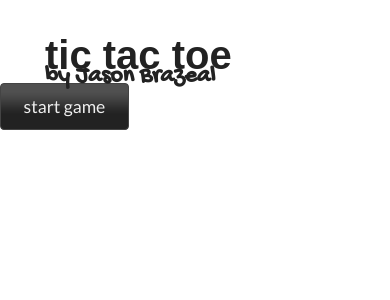
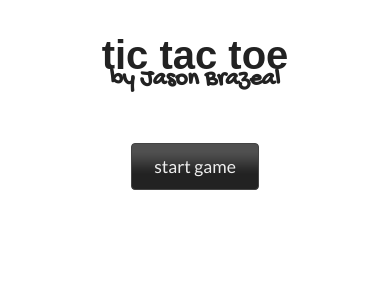
Before and after one commit to jasonbrazeal/tictactoe, a Django app: template apps/game/templates/game/home.html in a window 390 px wide. Shown: the top 300 px of the page. Run offline with Django 3.2, Linux system fonts and the light colour scheme; the template is opened without the code that fills it, so the values that code supplies are empty; some libraries are stand-ins or nearby versions.

Commit message:
optimized for mobile

```diff
--- a/apps/game/static/game/css/main.css
+++ b/apps/game/static/game/css/main.css
@@ -102,6 +102,7 @@ h2 {
 
 #board {
     display: none;
+    margin: 0 auto;
 }
 
 #board td {
@@ -199,7 +200,6 @@ h2 {
 
 #board {
     clear: left;
-    margin: 0 auto;
 }
 
 #board td {
@@ -215,7 +215,7 @@ h2 {
 
 #cat {
     position: absolute;
-    top: 150px;
+    top: 175px;
     right: 40px;
     height: 370px;
     width: 300px;
@@ -256,7 +256,7 @@ h2 {
 }
 
 #board {
-    margin: 20px auto 0 auto;
+    position: relative;
 }
 
 #board td {
@@ -273,9 +273,10 @@ h2 {
 
 #cat {
     position: absolute;
-    top: 210px;
+    top: 207px;
     left: 50%;
     margin-left: -182px;
+    margin-bottom: 50px;
     height: 450px;
     width: 365px;
 }
@@ -284,7 +285,7 @@ h2 {
     height: 450px;
     width: 400px;
     position: absolute;
-    top: 120px;
+    top: 190px;
     left: 50%;
     margin-left: -200px;
 }
@@ -295,7 +296,7 @@ h2 {
 }
 
 #thanks2 {
-    position: static; /* switch the position of start button and h2 */
+    position: static;
     text-align: center;
 }
 
@@ -307,16 +308,62 @@ and (max-width: 767px) {
 
 h1 {
     font-size: 250% !important;
-    width: 300px;
+    width: 100%;
     margin: .67em auto 0 auto !important;
+    text-align: center;
 }
 
 h2 {
     font-size: 150% !important;
-    width: 300px;
+    width: 100%;
     margin: 0 auto !important;
     position: relative; /* switch the position of start button and h2 */
-    top: -70px;
+    top: -67px;
+    text-align: center;
+}
+
+.ui-dialog-content {
+    height: 20px !important;
+    padding-top: 20px !important;
+}
+
+.ui-widget-content {
+    font-size: 75%;
+}
+
+#board {
+    position: relative;
+}
+
+#board td {
+    height: 80px;
+    width: 80px;
+    font-size: 30px;
+}
+
+#start {
+    margin: 0 auto;
+    position: relative; /* switch the position of start button and h2 */
+    top: 60px;
+}
+
+#cat {
+    position: absolute;
+    top: 180px;
+    left: 50%;
+    margin-left: -160px;
+    margin-bottom: 50px;
+    height: 395px;
+    width: 320px;
+}
+
+#loading {
+    height: 325px;
+    width: 325px;
+    position: absolute;
+    top: 125px;
+    left: 50%;
+    margin-left: -175px;
 }
 
 #thanks {
--- a/apps/game/static/game/js/main.js
+++ b/apps/game/static/game/js/main.js
@@ -4,34 +4,72 @@ $(document).ready(function() {
 var screenSize;
 
 if (Modernizr.mq('only screen and (max-width: 767px)')) {
-    screenSize = 'small_screen'
+    screenSize = 'small_screen';
+    $('#dialog-continue').text('Continue?');
 }
 
 if (Modernizr.mq('only screen and (min-width: 768px) and (max-width: 1199px)')) {
-    screenSize = 'med_screen'
+    screenSize = 'med_screen';
 }
 
 if (Modernizr.mq('only screen and (min-width: 1200px)')) {
-    screenSize = 'big_screen'
+    screenSize = 'big_screen';
 }
 
-var dialogSetupPositions = {
+// part of the dialogs' look is configured in the CSS, e.g. internal height (.ui-dialog-content)
+var dialogSetupConfig = {
                              'big_screen': {'my': 'center top',
-                                            'at': 'center top'},
+                                            'at': 'center+125 top+60',
+                                            'width': '625px',
+                                            'height': '130px !important'},
                              'med_screen': {'my': 'center top',
-                                            'at': 'center top+175'},
+                                            'at': 'center top+175',
+                                            'width': '625px',
+                                            'height': '130px !important'},
                              'small_screen': {'my': 'center top',
-                                              'at': 'center top+175'},
+                                              'at': 'center top+100',
+                                              'width': '300px',
+                                              'height': '150px !important'},
                              };
 
-var dialogConfirmPositions = {
-                             'big_screen': {'my': 'right top',
-                                            'at': 'right-170 top'},
+var dialogConfirmConfig = {
+                             'big_screen': {'my': 'center top',
+                                            'at': 'center+100 top+60',
+                                            'width': '625px',
+                                            'height': '130px !important'},
                              'med_screen': {'my': 'center top',
-                                            'at': 'center top+120'},
+                                            'at': 'center top+120',
+                                            'width': '625px',
+                                            'height': '130px !important',
+                                            'boardTop': '+=50',
+                                            'boardTopCat': '+=475'},
                              'small_screen': {'my': 'center top',
-                                              'at': 'center top+175'},
+                                              'at': 'center top+73',
+                                              'width': '300px',
+                                              'height': '150px !important',
+                                              'boardTop': '+=50',
+                                              'boardTopCat': '+=450'},
                              };
+
+var dialogContinueConfig = {
+                             'big_screen': {'my': 'center top',
+                                            'at': 'center+100 top+60',
+                                            'width': '625px',
+                                            'height': '130px !important',
+                                            'startOverText': 'Nah...start over'},
+                             'med_screen': {'my': 'center top',
+                                            'at': 'center top+170',
+                                            'width': '625px',
+                                            'height': '130px !important',
+                                            'startOverText': 'Nah...start over'},
+                             'small_screen': {'my': 'center top',
+                                              'at': 'center top+95',
+                                              'width': '300px',
+                                              'height': '150px !important',
+                                              'startOverText': 'Nah...'},
+                             };
+
+
 
 // highlights start button when you hover over it
     $('#start').hover(function() {
@@ -48,12 +86,12 @@ var dialogConfirmPositions = {
             modal: false,
             autoOpen: true,
             closeOnEscape: false,
-            width: '650px',
-            height: '130px !important',
+            width: dialogSetupConfig[screenSize].width,
+            height: dialogSetupConfig[screenSize].height,
             dialogClass: 'dialog',
             position: {
-                my: dialogSetupPositions[screenSize].my,
-                at: dialogSetupPositions[screenSize].at,
+                my: dialogSetupConfig[screenSize].my,
+                at: dialogSetupConfig[screenSize].at,
                 of: $('html'),
             },
             title: '',
@@ -142,30 +180,38 @@ var dialogConfirmPositions = {
                                 $('#winner').text(responseData.winner);
                                 if (responseData.tie) {
                                     $('#cat').show(); // show grumpy cat
+                                    $("#board").animate({
+                                        top: dialogConfirmConfig[screenSize].boardTopCat
+                                        }, 0, function() {
+                                        // Animation complete.
+                                    });
                                 } else {
                                     $('#winner').append('s'); // make X or O plural
+                                    $("#board").animate({
+                                        top: dialogConfirmConfig[screenSize].boardTop
+                                        }, 0, function() {
+                                        // Animation complete.
+                                    });
                                 }
                                 $('#dialog-confirm').dialog({
                                     resizable: false,
                                     modal: true,
                                     autoOpen: true,
                                     closeOnEscape: false,
-                                    width: '600px',
-                                    height: '130px !important',
-                                    dialogClass: 'dialog' ,
+                                    width: dialogConfirmConfig[screenSize].width,
+                                    height: dialogConfirmConfig[screenSize].height,
+                                    dialogClass: 'dialog',
                                     position: {
-                                        my: dialogConfirmPositions[screenSize].my,
-                                        at: dialogConfirmPositions[screenSize].at,
+                                        my: dialogConfirmConfig[screenSize].my,
+                                        at: dialogConfirmConfig[screenSize].at,
                                         of: $('#wrapper'),
                                     },
                                     title: '',
                                     buttons: {
                                       'Yeah': function() {
-                                        $(this).dialog('close');
                                         window.location.reload();
                                       },
                                       'Nope': function() {
-                                        $(this).dialog('close');
                                         window.location = '/thanks';
                                       }
                                     } /* buttons */
@@ -191,7 +237,7 @@ var dialogConfirmPositions = {
 
 // detects if user already has a game in progress and brings up 'continue game' dialog and board if so
     if ($('#has_game').text()) {
-        $('#start').hide();
+        $('#start').css('visibility', 'hidden');
         $('#board').fadeIn('slow');
         $('#dialog-continue').dialog({
             resizable: false,
@@ -199,22 +245,27 @@ var dialogConfirmPositions = {
             autoOpen: true,
             closeOnEscape: false,
             width: '550px',
-            height: '130px !important',
-            dialogClass: 'dialog' ,
+            width: dialogContinueConfig[screenSize].width,
+            height: dialogContinueConfig[screenSize].height,
+            dialogClass: 'dialog',
             position: {
-                my: 'center top',
-                at: 'center top',
+                my: dialogContinueConfig[screenSize].my,
+                at: dialogContinueConfig[screenSize].at,
                 of: $('html'),
             },
             title: '',
-            buttons: {
-                "Sure": function() {
+            buttons: [
+                {
+                    text: "Sure", click: function() {
                     $(this).dialog('close');
+                    }
                 },
-                "Nah...start over": function() {
+                {
+                    text: dialogContinueConfig[screenSize].startOverText, click: function() {
                     clearSession();
+                    }
                 }
-            }, /* buttons */
+            ], /* buttons */
             close: function() {
             } /* close */
         }); /* dialog */
```
